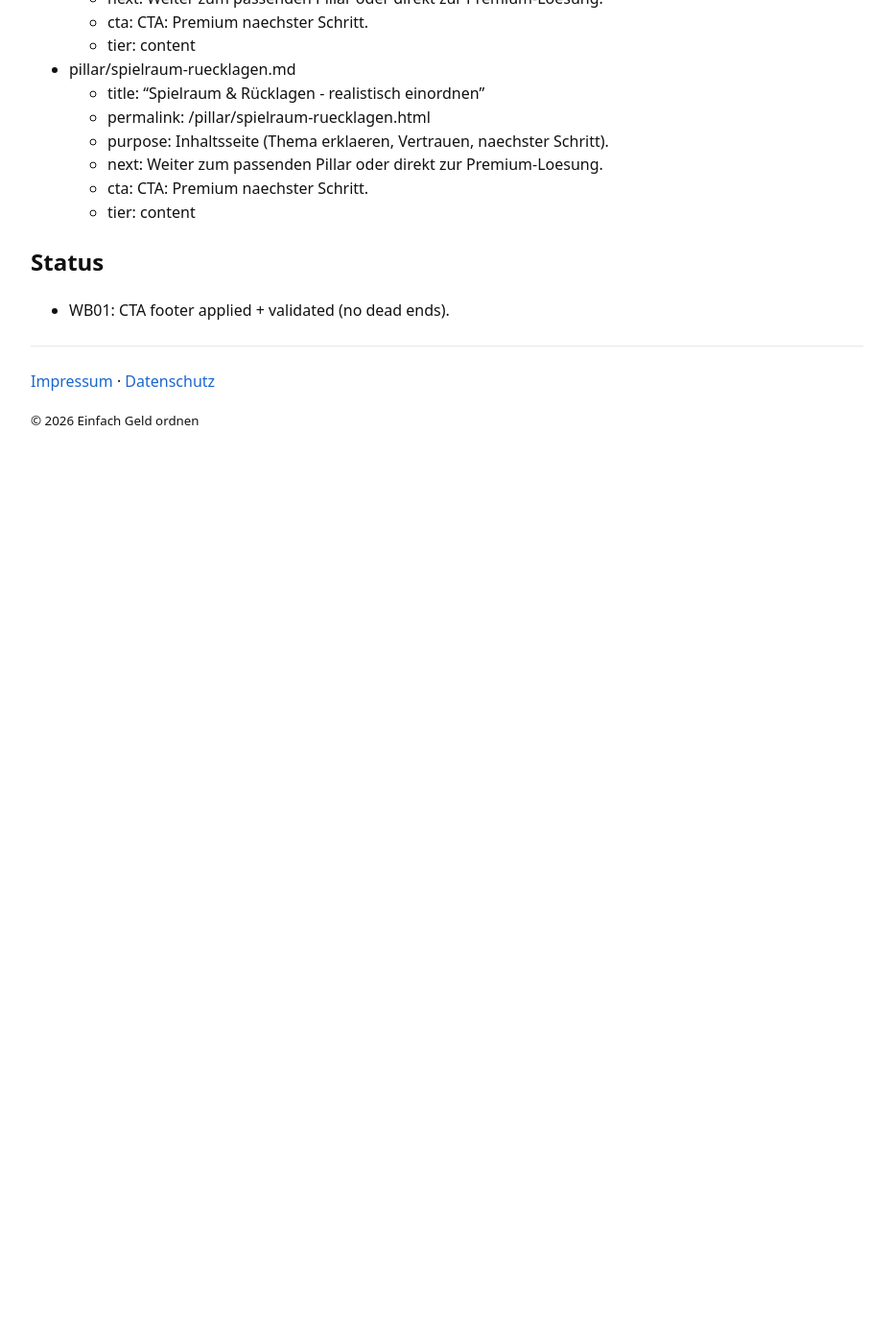
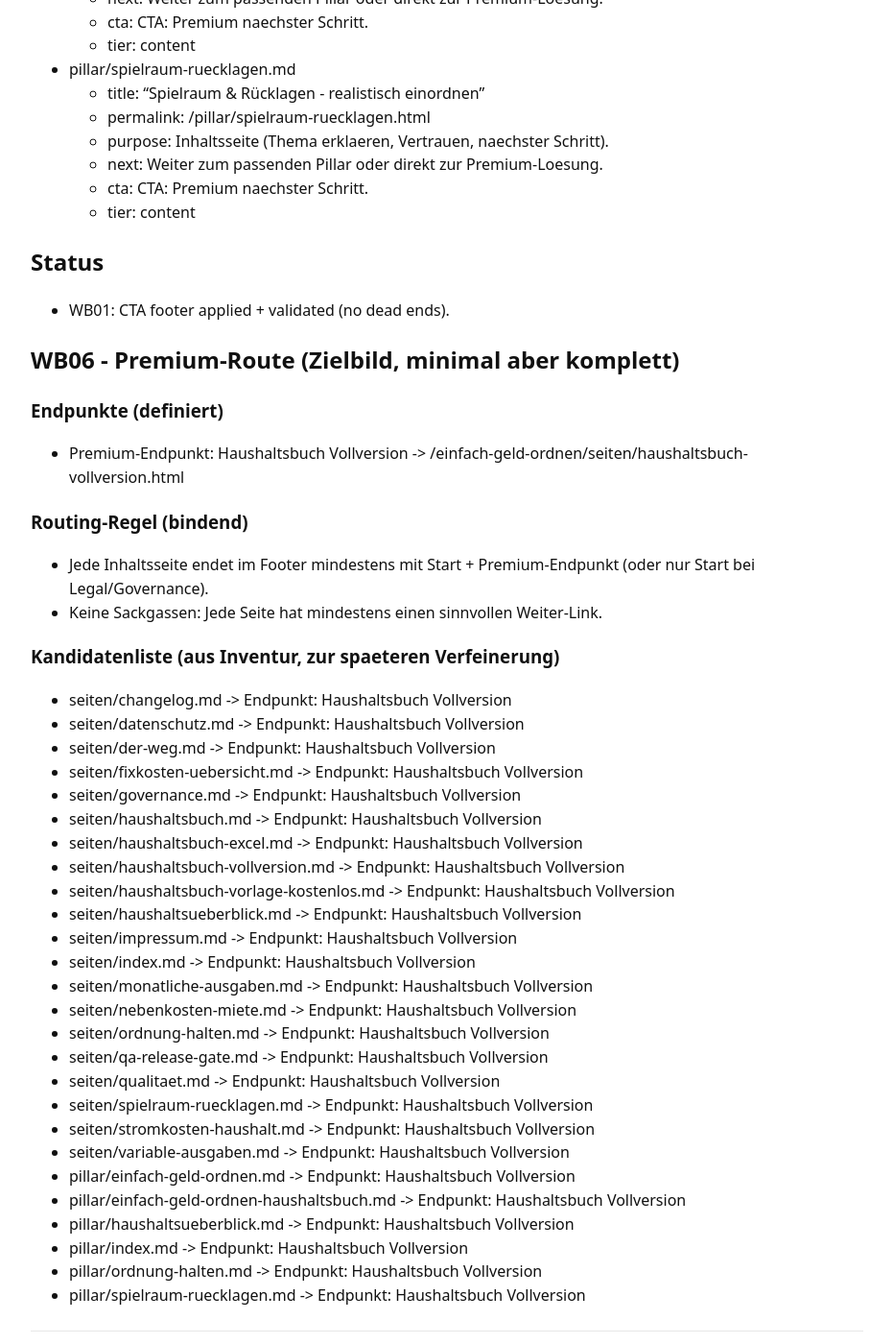
Before and after one commit to gluecklich-tools/einfach-geld-ordnen, a Jekyll site: the page built from 00_workblocks/WB_2026-01-25_01.md, in a window 1280 px wide and 1400 px high, scrolled down 5279 px. Shown: the whole window at 96% size, without its empty margins (174-1105 px from the left). Built offline with Jekyll 4.4.1, drawn with Linux system fonts in a browser that asks for light colours; our own code applies the rules of GitHub Pages for plain Markdown files; before the commit the page ends 5793 px from its top, so only the background shows below that.

Commit message:
Full replacement / Clone-Replace: WB06 premium route target + endpoints (minimal complete)

```diff
--- a/00_workblocks/WB_2026-01-25_01.md
+++ b/00_workblocks/WB_2026-01-25_01.md
@@ -234,3 +234,43 @@ Jede relevante Seite fuehrt klar weiter, ohne Sackgassen oder Schleifen.
 
 ## Status
 - WB01: CTA footer applied + validated (no dead ends).
+<!-- WB06-ROUTE-START -->
+
+## WB06 - Premium-Route (Zielbild, minimal aber komplett)
+
+### Endpunkte (definiert)
+- Premium-Endpunkt: Haushaltsbuch Vollversion -> {{ site.baseurl }}/seiten/haushaltsbuch-vollversion.html
+
+### Routing-Regel (bindend)
+- Jede Inhaltsseite endet im Footer mindestens mit Start + Premium-Endpunkt (oder nur Start bei Legal/Governance).
+- Keine Sackgassen: Jede Seite hat mindestens einen sinnvollen Weiter-Link.
+
+### Kandidatenliste (aus Inventur, zur spaeteren Verfeinerung)
+- seiten/changelog.md -> Endpunkt: Haushaltsbuch Vollversion
+- seiten/datenschutz.md -> Endpunkt: Haushaltsbuch Vollversion
+- seiten/der-weg.md -> Endpunkt: Haushaltsbuch Vollversion
+- seiten/fixkosten-uebersicht.md -> Endpunkt: Haushaltsbuch Vollversion
+- seiten/governance.md -> Endpunkt: Haushaltsbuch Vollversion
+- seiten/haushaltsbuch.md -> Endpunkt: Haushaltsbuch Vollversion
+- seiten/haushaltsbuch-excel.md -> Endpunkt: Haushaltsbuch Vollversion
+- seiten/haushaltsbuch-vollversion.md -> Endpunkt: Haushaltsbuch Vollversion
+- seiten/haushaltsbuch-vorlage-kostenlos.md -> Endpunkt: Haushaltsbuch Vollversion
+- seiten/haushaltsueberblick.md -> Endpunkt: Haushaltsbuch Vollversion
+- seiten/impressum.md -> Endpunkt: Haushaltsbuch Vollversion
+- seiten/index.md -> Endpunkt: Haushaltsbuch Vollversion
+- seiten/monatliche-ausgaben.md -> Endpunkt: Haushaltsbuch Vollversion
+- seiten/nebenkosten-miete.md -> Endpunkt: Haushaltsbuch Vollversion
+- seiten/ordnung-halten.md -> Endpunkt: Haushaltsbuch Vollversion
+- seiten/qa-release-gate.md -> Endpunkt: Haushaltsbuch Vollversion
+- seiten/qualitaet.md -> Endpunkt: Haushaltsbuch Vollversion
+- seiten/spielraum-ruecklagen.md -> Endpunkt: Haushaltsbuch Vollversion
+- seiten/stromkosten-haushalt.md -> Endpunkt: Haushaltsbuch Vollversion
+- seiten/variable-ausgaben.md -> Endpunkt: Haushaltsbuch Vollversion
+- pillar/einfach-geld-ordnen.md -> Endpunkt: Haushaltsbuch Vollversion
+- pillar/einfach-geld-ordnen-haushaltsbuch.md -> Endpunkt: Haushaltsbuch Vollversion
+- pillar/haushaltsueberblick.md -> Endpunkt: Haushaltsbuch Vollversion
+- pillar/index.md -> Endpunkt: Haushaltsbuch Vollversion
+- pillar/ordnung-halten.md -> Endpunkt: Haushaltsbuch Vollversion
+- pillar/spielraum-ruecklagen.md -> Endpunkt: Haushaltsbuch Vollversion
+
+<!-- WB06-ROUTE-END -->
```
